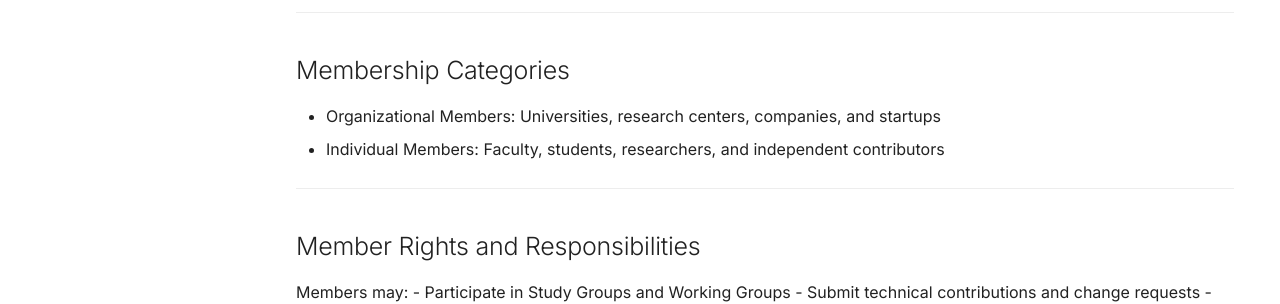
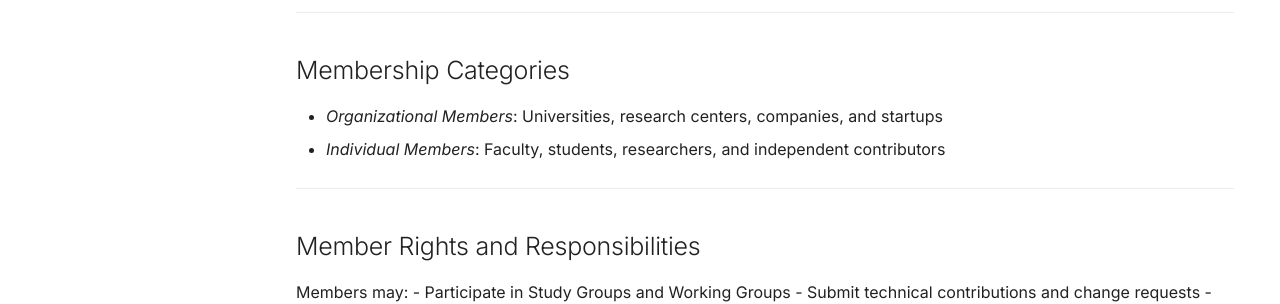
Before and after one commit to chandharlabs/yesdr-standard, an MkDocs documentation site: the page built from docs/consortium/membership.md, in a window 1280 px wide and 1239 px high. Shown: the part 583-887 px from the top of the window. Built offline with MkDocs 1.6.1 and Material for MkDocs 9.7.7, drawn with Linux system fonts in a browser that asks for light colours.

```diff
--- a/docs/consortium/membership.md
+++ b/docs/consortium/membership.md
@@ -18,8 +18,8 @@ Membership is open to:
 
 ## Membership Categories
 
-- Organizational Members: Universities, research centers, companies, and startups
-- Individual Members: Faculty, students, researchers, and independent contributors
+- *Organizational Members*: Universities, research centers, companies, and startups
+- *Individual Members*: Faculty, students, researchers, and independent contributors
 
 ---
 
```
